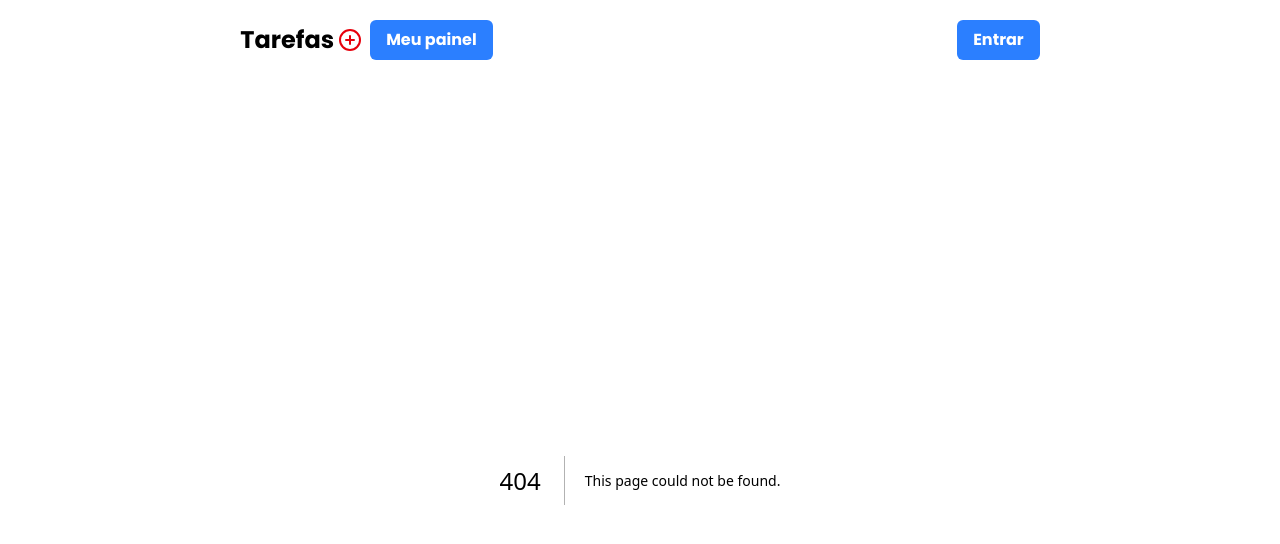
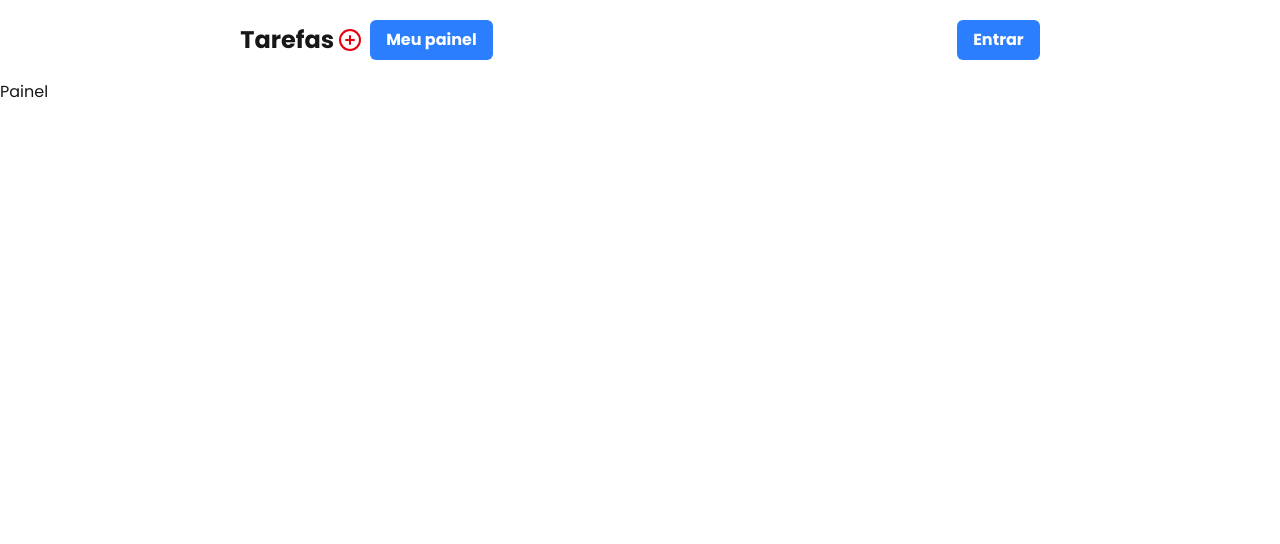
Before and after one commit to joseisaacpy/tarefas-plus, a Next.js app: page /dashboard in a window 1280 px wide. Before the commit this address had no page. Shown: the top 544 px of the page. Built offline with nearby package versions, Linux system fonts and the light colour scheme.

Commit message:
feat(dashboard): criar page dashboard com apenas um h1

```diff
--- /dev/null
+++ b/app/dashboard/page.tsx
@@ -0,0 +1,13 @@
+// import head
+import Head from "next/head";
+
+export default function Dashboard() {
+  return (
+    <section>
+      <Head>
+        <title>Meu painel de tarefas</title>
+      </Head>
+      <h1>Painel</h1>
+    </section>
+  );
+}
```
